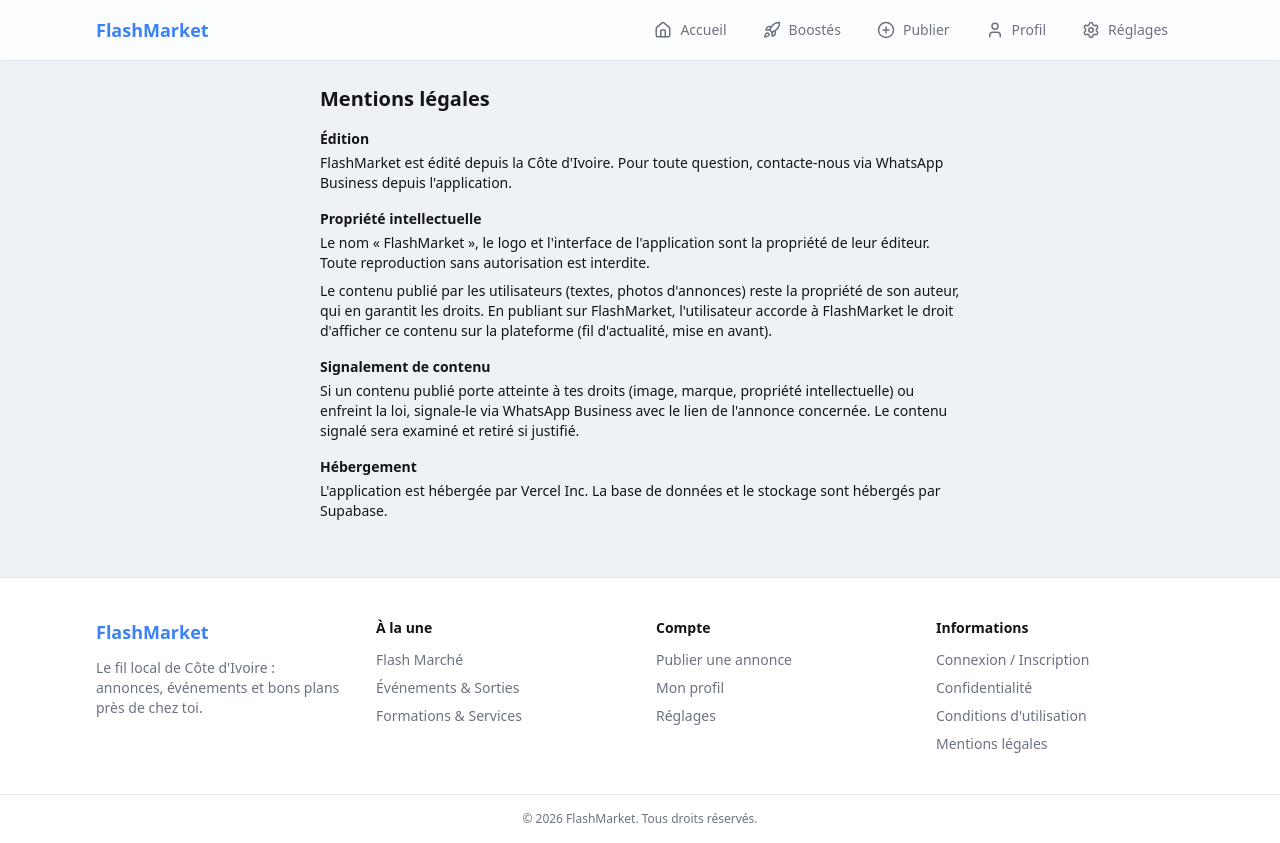
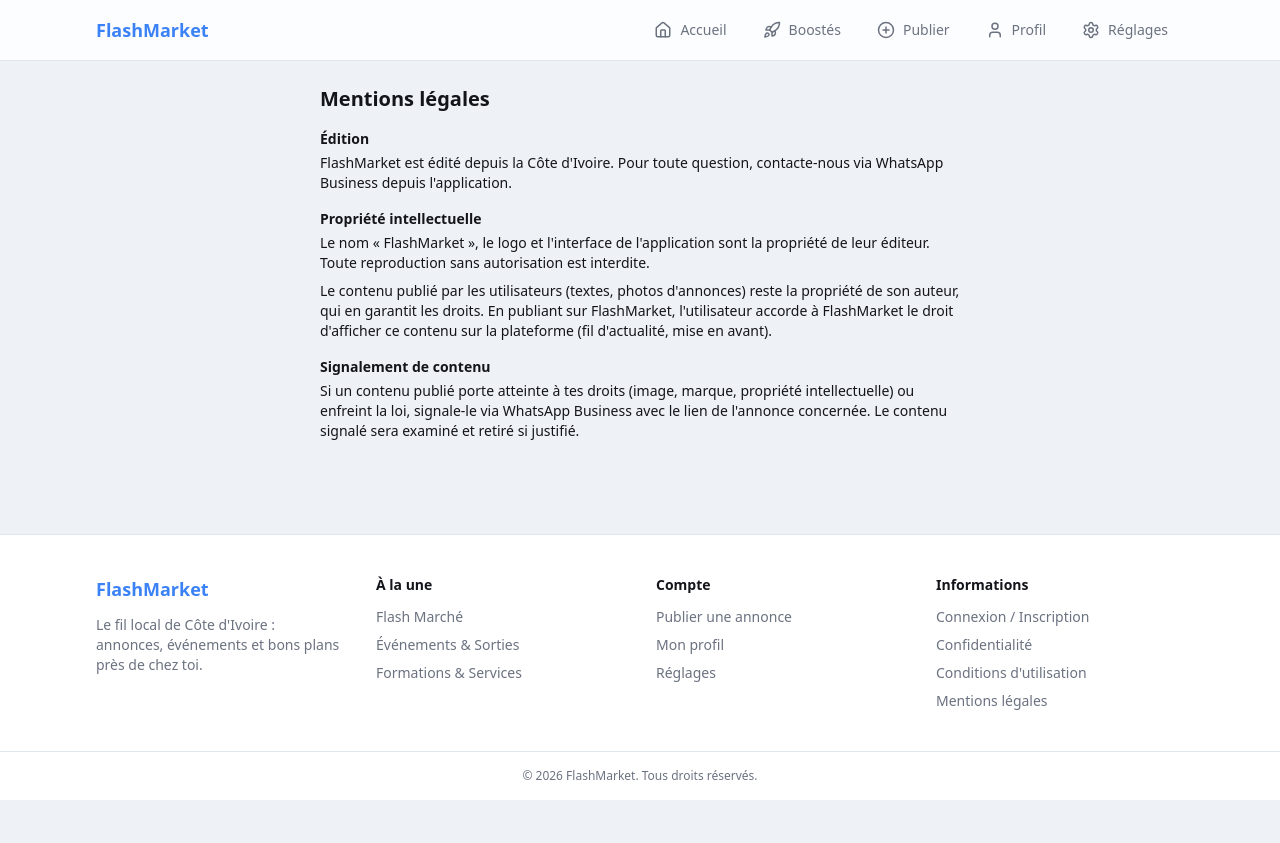
Before and after one commit to Larrhann/flashmarket, a Next.js app: page /mentions-legales in a window 1280 px wide. After the commit the page ends 800 px from the top, so only its background shows below. Built offline with nearby package versions, Linux system fonts and the light colour scheme.

Commit message:
Retire la section Hebergement des mentions legales et l'icone Publier en double dans la nav

```diff
--- a/src/app/mentions-legales/page.tsx
+++ b/src/app/mentions-legales/page.tsx
@@ -36,14 +36,6 @@
             justifié.
           </p>
         </section>
-
-        <section>
-          <h2 className="mb-1 font-semibold">Hébergement</h2>
-          <p>
-            L&apos;application est hébergée par Vercel Inc. La base de données et le
-            stockage sont hébergés par Supabase.
-          </p>
-        </section>
       </div>
     </main>
   );
--- a/src/components/bottom-nav.tsx
+++ b/src/components/bottom-nav.tsx
@@ -2,13 +2,12 @@
 
 import Link from "next/link";
 import { usePathname } from "next/navigation";
-import { Home, PlusCircle, User, Settings, Rocket } from "lucide-react";
+import { Home, User, Settings, Rocket } from "lucide-react";
 import clsx from "clsx";
 
 const items = [
   { href: "/", label: "Accueil", icon: Home },
   { href: "/boostes", label: "Boostés", icon: Rocket },
-  { href: "/create", label: "Publier", icon: PlusCircle },
   { href: "/profile", label: "Profil", icon: User },
   { href: "/settings", label: "Réglages", icon: Settings },
 ];
```
